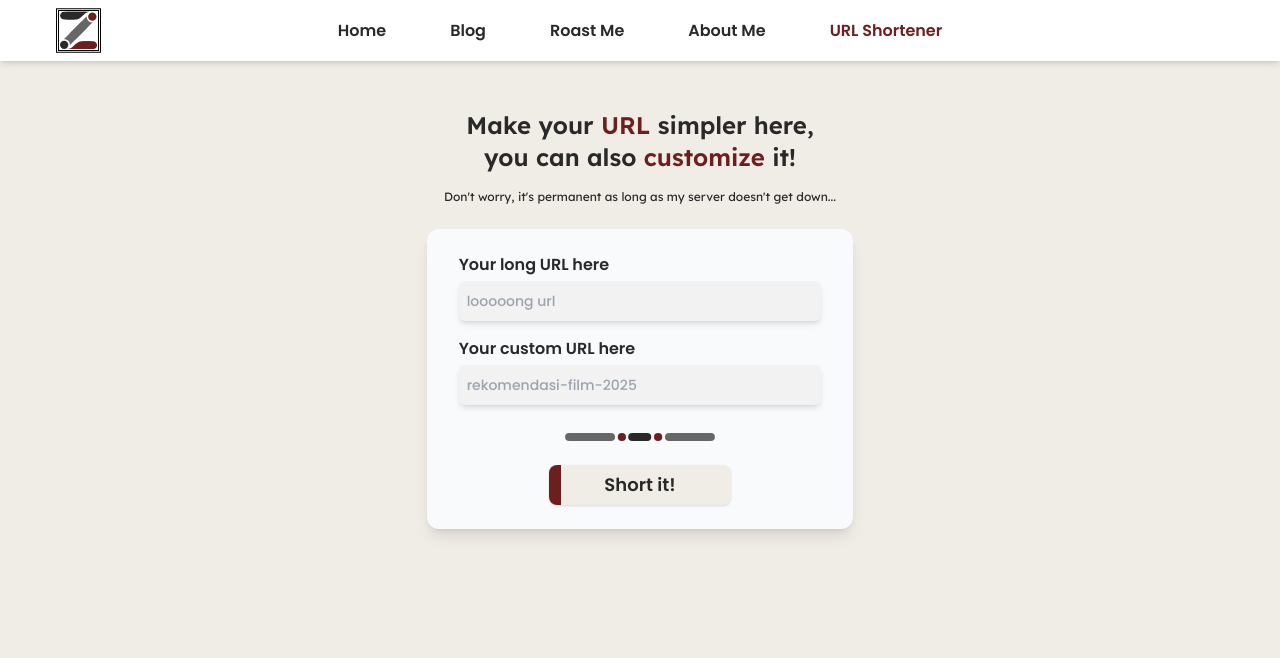
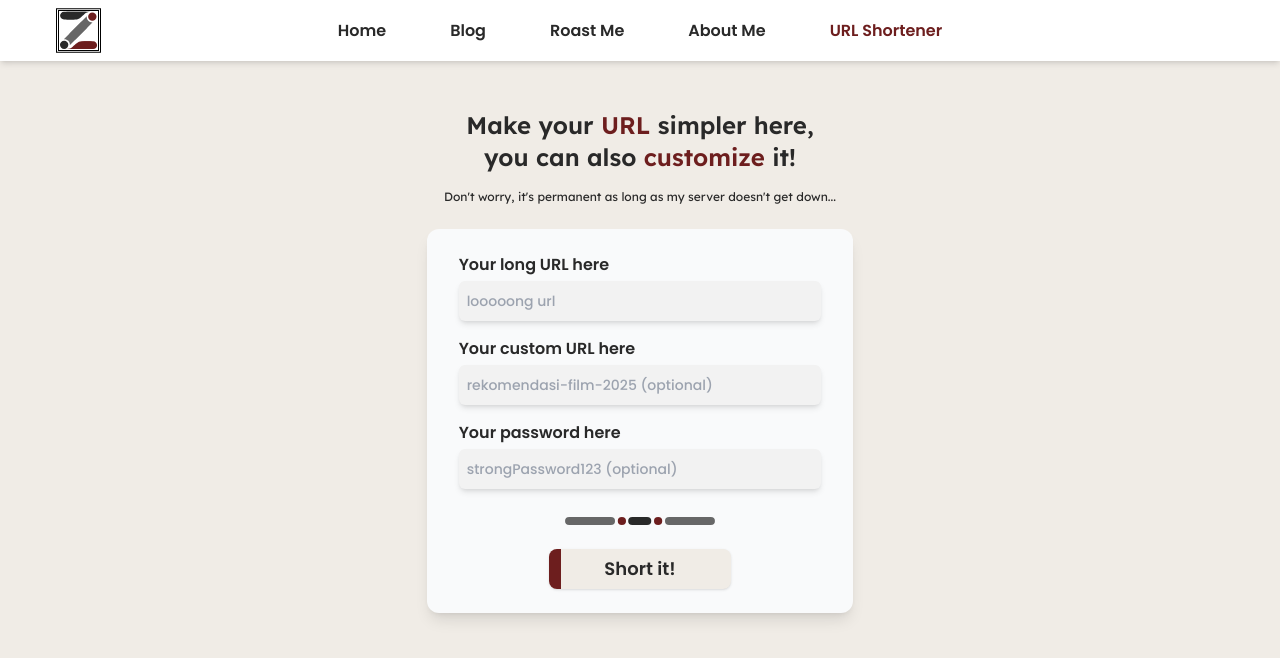
Before and after one commit to Izra4/personal-web, a Next.js app: page /shortener in a window 1280 px wide. Shown: the top 658 px of the page. Built offline with nearby package versions, Linux system fonts and the light colour scheme.

Commit message:
feat: add password field

```diff
--- a/src/app/(pages)/shortener/_components/form.tsx
+++ b/src/app/(pages)/shortener/_components/form.tsx
@@ -8,11 +8,12 @@ import Modal from "./modal";
 const Form = ({ poppins }: { poppins: string }) => {
   const [longURL, setLongURL] = useState("");
   const [customURL, setCustomURL] = useState("");
+  const [password, setPassword] = useState("");
   const [alertMessage, setAlertMessage] = useState<string | null>(null);
   const [showAlert, setShowAlert] = useState(false);
   const [alertSeverity, setAlertSeverity] = useState<"error" | "success">("error");
-  const [showModal, setShowModal] = useState(false); // To manage modal visibility
-  const [modalData, setModalData] = useState<string>(""); // Data to display in modal
+  const [showModal, setShowModal] = useState(false);
+  const [modalData, setModalData] = useState<string>("");
 
   const handleSubmit = async (e: React.FormEvent) => {
     e.preventDefault();
@@ -31,13 +32,14 @@ const Form = ({ poppins }: { poppins: string }) => {
         headers: {
           "Content-Type": "application/json",
         },
-        body: JSON.stringify({ longURL, customURL }),
+        body: JSON.stringify({ longURL, customURL, password }),
       });
 
       if (response.ok) {
         const responseData = await response.json();
         setLongURL("");
         setCustomURL("");
+        setPassword("");
         setAlertMessage("Short URL created successfully!");
         setAlertSeverity("success");
         setShowAlert(true);
@@ -47,6 +49,7 @@ const Form = ({ poppins }: { poppins: string }) => {
       } else {
         const errorData = await response.text();
         setCustomURL("");
+        setPassword("");
         setAlertMessage(errorData);
         setAlertSeverity("error");
         setShowAlert(true);
@@ -84,10 +87,22 @@ const Form = ({ poppins }: { poppins: string }) => {
           id={"customURL"}
           name={"customURL"}
           label={"Your custom URL here"}
-          placeholder={"rekomendasi-film-2025"}
+          placeholder={"rekomendasi-film-2025 (optional)"}
           value={customURL}
           onChange={(e) => {
             setCustomURL(e.target.value);
+          }}
+        />
+        <Input
+          poppinsClass={poppins}
+          id={"password"}
+          name={"password"}
+          label={"Your password here"}
+          placeholder={"strongPassword123 (optional)"}
+          value={password}
+          type="password"
+          onChange={(e) => {
+            setPassword(e.target.value);
           }}
         />
         <div className="flex justify-center items-center mt-3">
```
